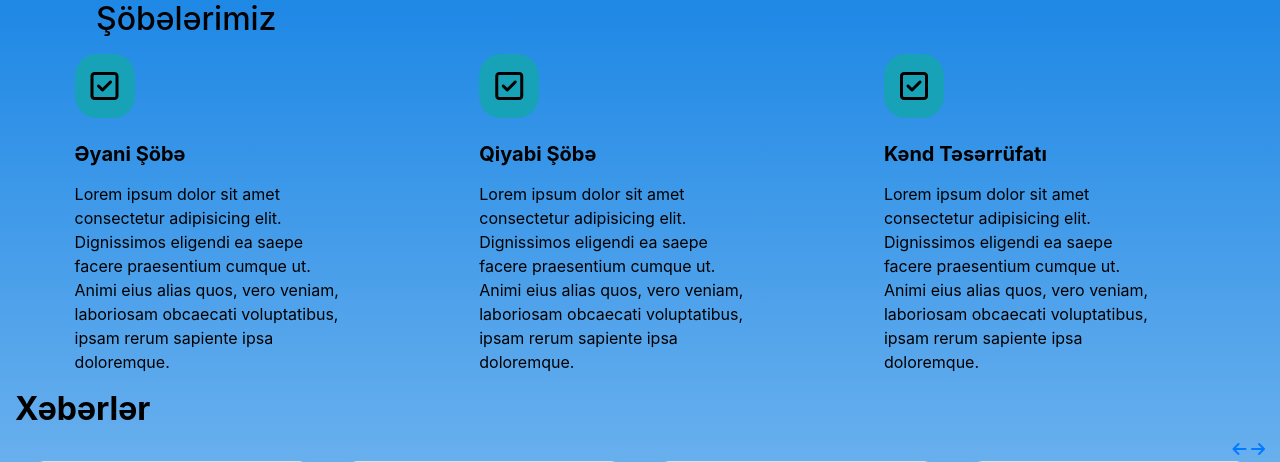
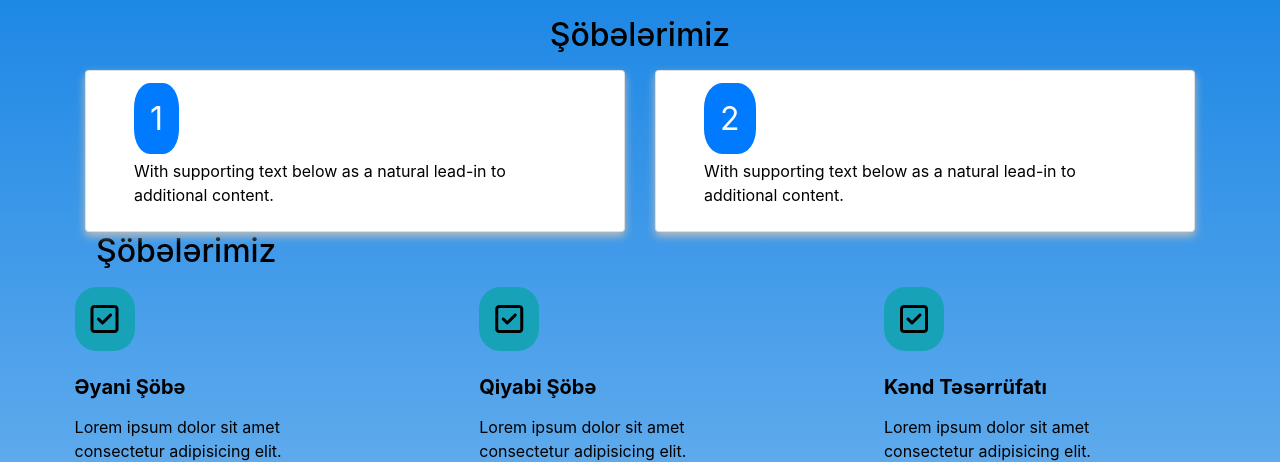
Before and after one commit to bahramhasanov/IsmayilliDovletHumanitarVeTexnologiyaKolleci, a Django app: page / in a window 1280 px wide. Shown: the top 462 px of the page. Run offline with Django 3.2, Linux system fonts and the light colour scheme; some libraries are stand-ins or nearby versions.

Commit message:
Branches added

```diff
--- a/core/templates/index.html
+++ b/core/templates/index.html
@@ -21,6 +21,33 @@
 </head>
 
 <body oncontextmenu='return false' class='snippet-body'>
+    <div class="branches container">
+        <h2 class="text-center my-3">Şöbələrimiz</h2>
+        <div class="row">
+            <div class="col-sm-6">
+                <div class="card">
+                    <div class="card-body py-4 px-5">
+                        <span class="bg-primary text-light p-3" style="border-radius: 35%; font-size: 2rem;">
+                            1
+                        </span>
+                        <p class="card-text mt-3">With supporting text below as a natural lead-in to additional content.
+                        </p>
+                    </div>
+                </div>
+            </div>
+            <div class="col-sm-6">
+                <div class="card">
+                    <div class="card-body py-4 px-5">
+                        <span class="bg-primary text-light p-3" style="border-radius: 35%; font-size: 2rem;">
+                            2
+                        </span>
+                        <p class="card-text mt-3">With supporting text below as a natural lead-in to additional content.
+                        </p>
+                    </div>
+                </div>
+            </div>
+        </div>
+    </div>
     <div class="branches mx-5">
         <h2 class="ml-5 mb-3">Şöbələrimiz</h2>
         <div class="row" style="justify-content: space-around;">
@@ -217,7 +244,8 @@
 
         </div>
         <div class="mt-3">
-            <a style="cursor: pointer; float: right; text-transform: uppercase;" class="text-primary btn btn-primary-outline">Hamısına bax</a>
+            <a style="cursor: pointer; float: right; text-transform: uppercase;"
+                class="text-primary btn btn-primary-outline">Hamısına bax</a>
         </div>
     </div>
 
```
Also changed, not shown: 2 other files.
